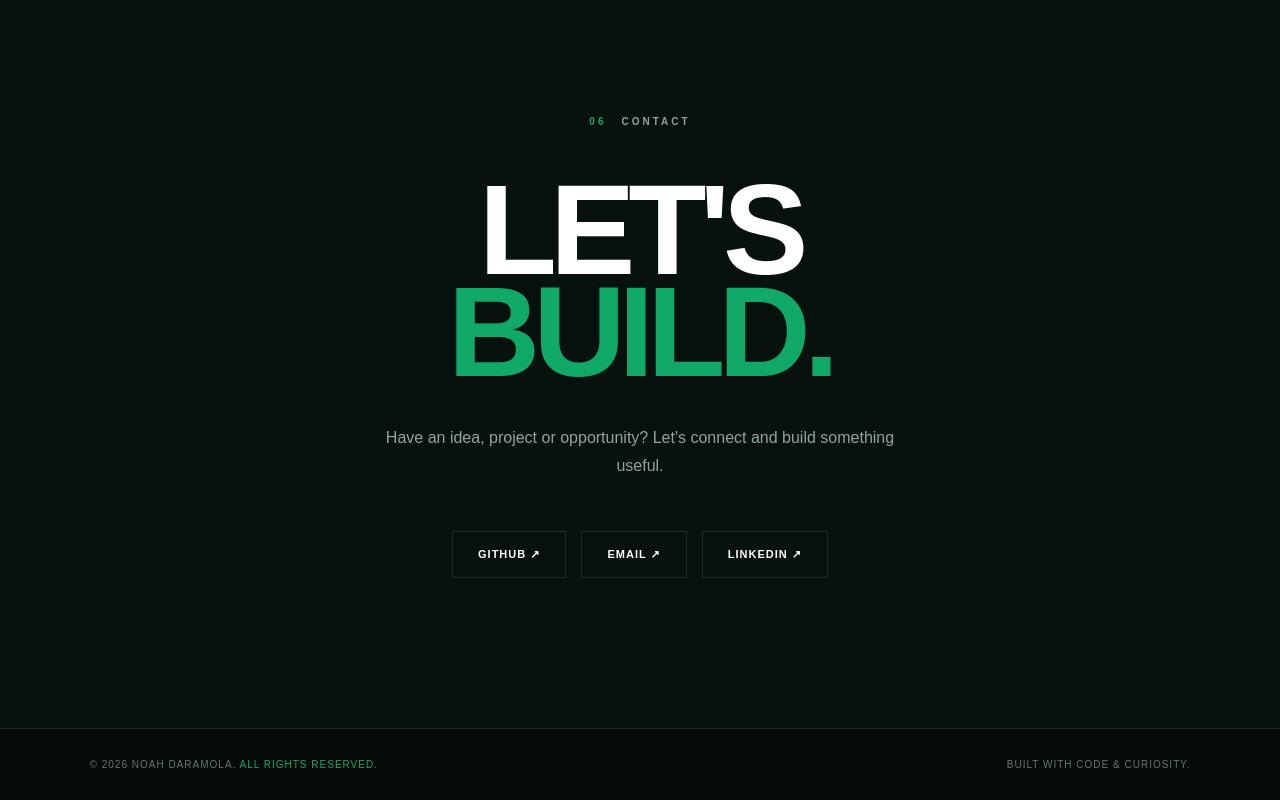
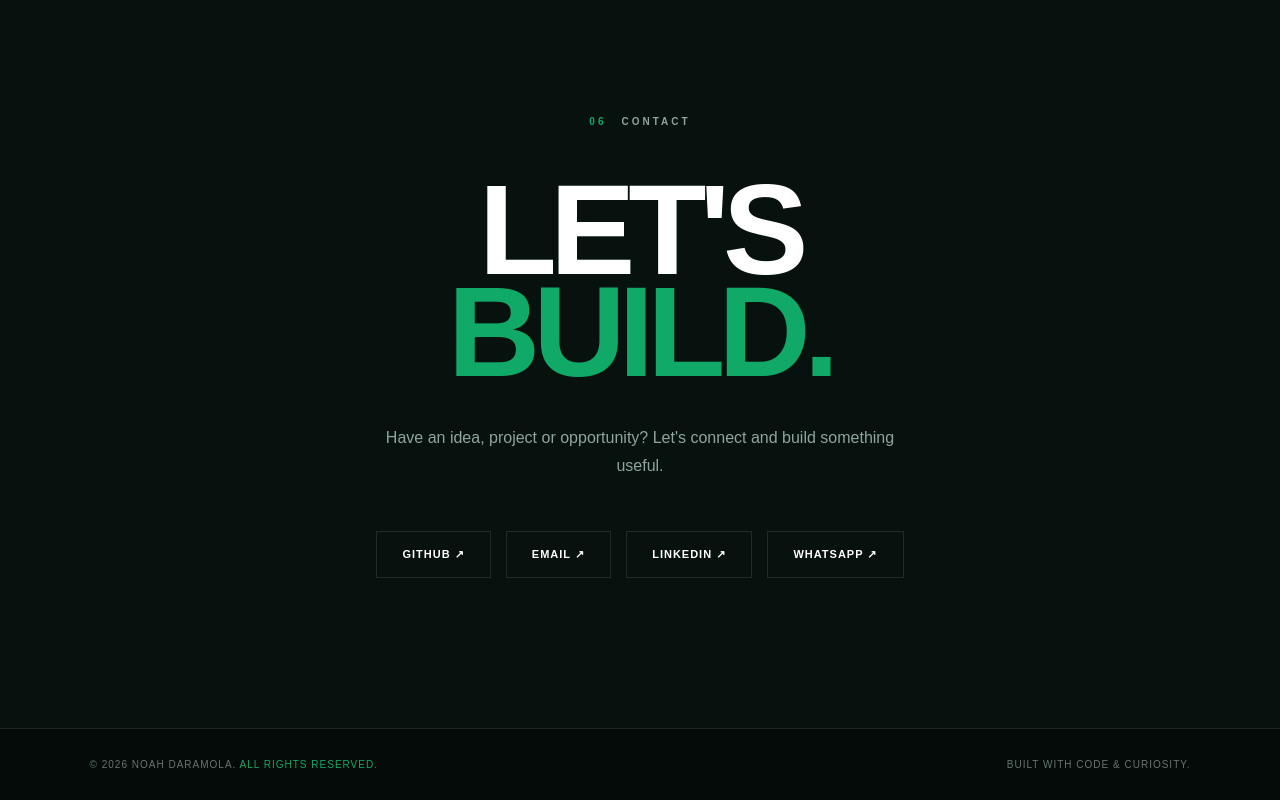
Before and after one commit to dotnoma01-ship-it/daramola-portfolio, a plain HTML site: page index.html in a window 1280 px wide. Shown: the part 5468-6268 px from the top of the page. Drawn offline with Linux system fonts and the light colour scheme.

Commit message:
Update WhatsApp link

```diff
--- a/index.html
+++ b/index.html
@@ -1896,12 +1896,22 @@
                 </a>
 
                 <a
-                    href="https://www.linkedin.com/in/pixel_developer"
+                    href="https://www.linkedin.com/in/daramola-noah-027898428?utm_source=share_via&utm_content=profile&utm_medium=member_android"
+                    target="_blank"
+                    rel="noopener noreferrer"
                     class="social-link"
                 >
                     LINKEDIN ↗
                 </a>
 
+                <a
+                    href="https://wa.me/2348157512863"
+                    target="_blank"
+                    rel="noopener noreferrer"
+                    class="social-link"
+                >
+                    WHATSAPP ↗
+                </a>
             </div>
 
         </section>
```
